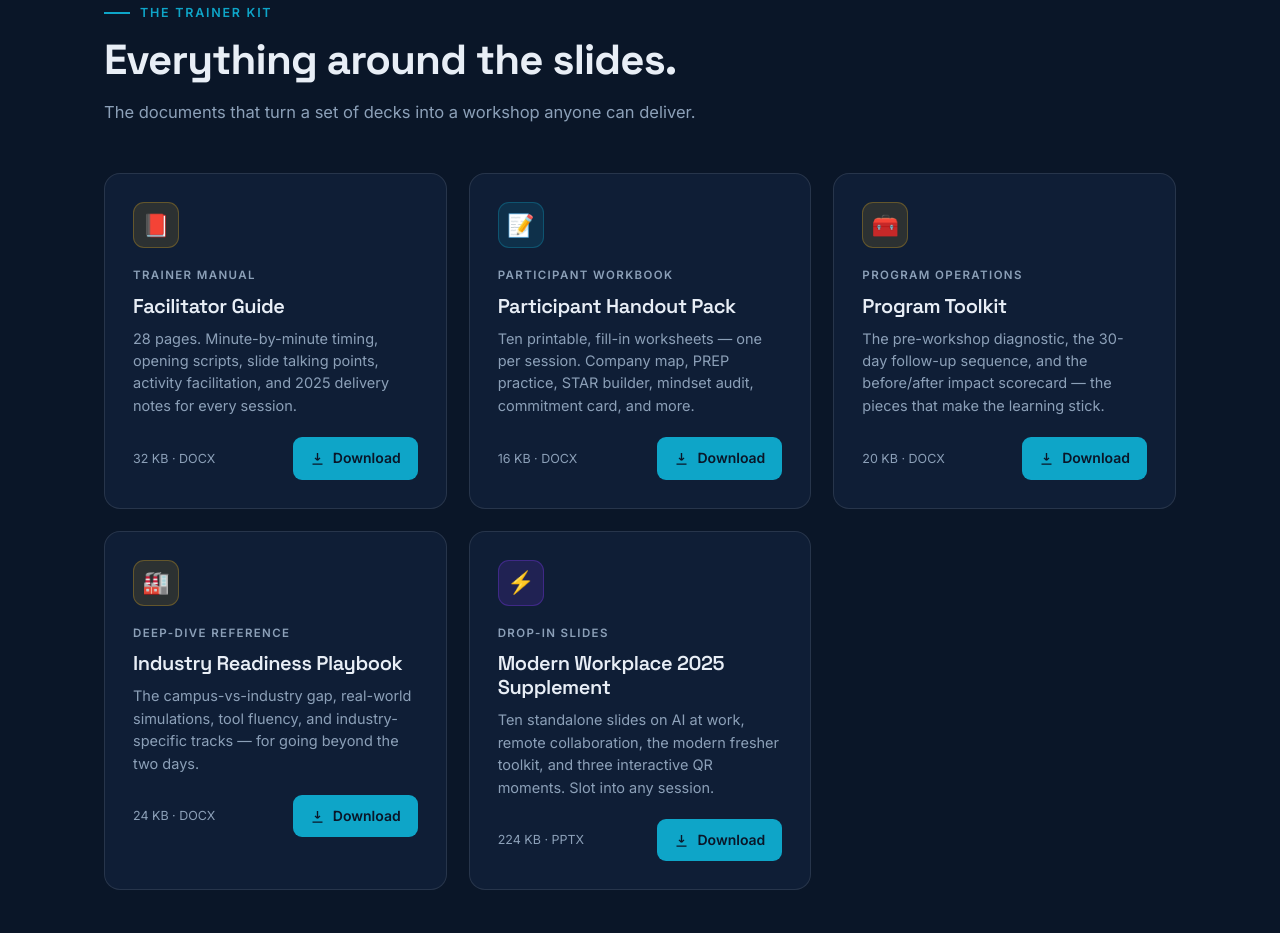
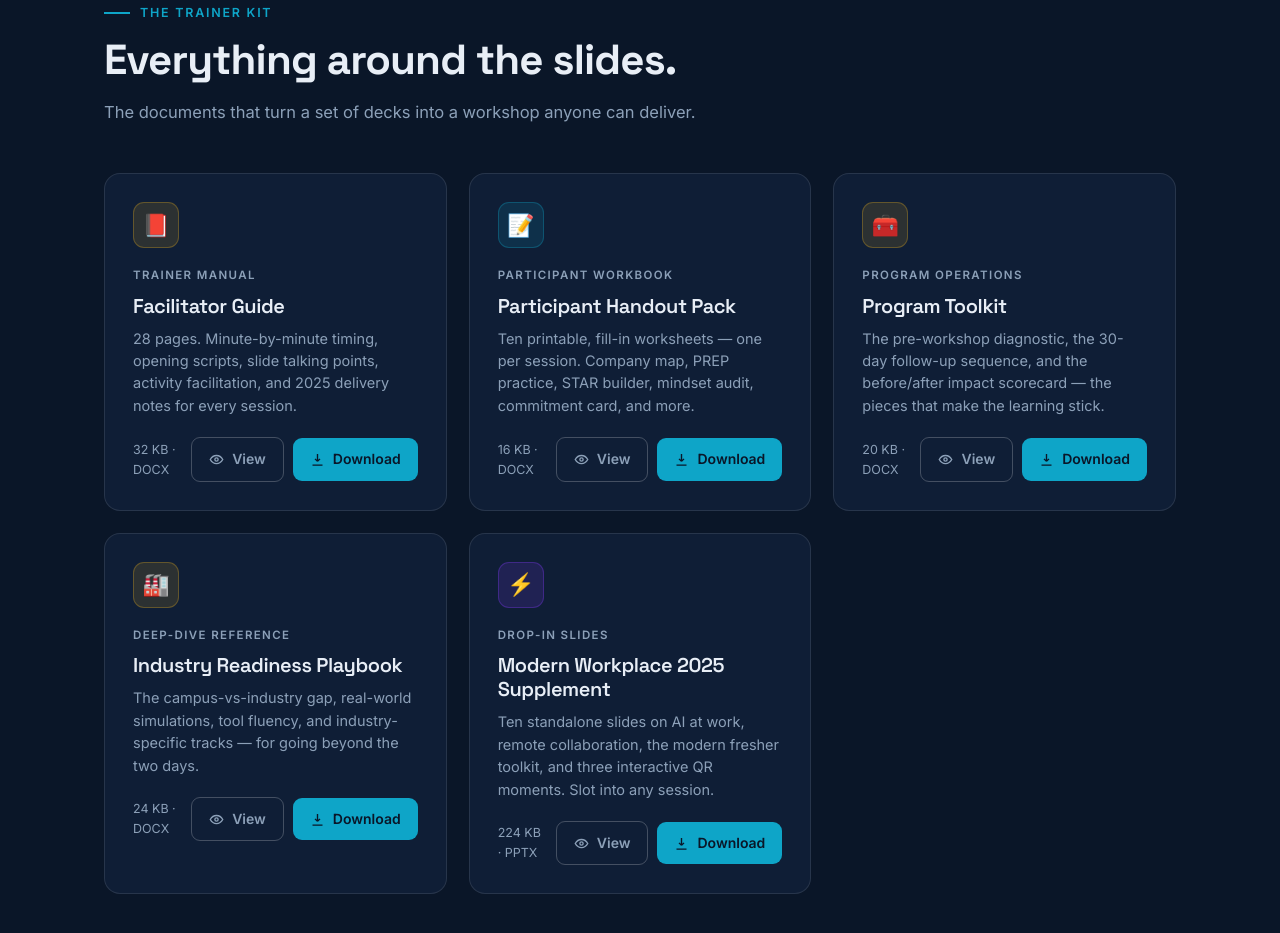
Before and after one commit to hedaprateek/campus-to-corporate, a plain HTML site: page index.html in a window 1280 px wide. Shown: the part 2782-3715 px from the top of the page. Drawn offline with Linux system fonts and the light colour scheme.

Commit message:
Add in-browser View buttons via Office Web Viewer
Every deck and resource now carries a secondary "View" action next to
its download, opening the file in view.officeapps.live.com. The viewer
fetches the file itself, so the URL is resolved absolutely against
location.href rather than hardcoded — it survives a path change.
Download stays the primary action; the README records the animation
and public-URL caveats.

Co-Authored-By: Claude Opus 5 <noreply@anthropic.com>

```diff
--- a/index.html
+++ b/index.html
@@ -119,9 +119,13 @@
     background:rgba(14,165,200,.09);padding:9px 15px;border-radius:9px;transition:background .2s,transform .15s;flex-shrink:0;white-space:nowrap}
   .stop-dl:hover{background:rgba(14,165,200,.18);transform:translateY(-1px)}
   .stop-dl svg{width:15px;height:15px}
+  .stop-acts{display:flex;align-items:center;gap:8px;flex-shrink:0}
+  .stop-view{background:transparent;border:1px solid rgba(14,165,200,.32);color:#0883a3}
+  .stop-view:hover{background:rgba(14,165,200,.10)}
   @media(max-width:640px){
     .stop-card{flex-wrap:wrap;gap:12px}
-    .stop-dl{width:100%;justify-content:center}
+    .stop-acts{width:100%}
+    .stop-dl{flex:1;justify-content:center}
   }
 
   /* ── Resource cards (guides/handouts) ── */
@@ -145,6 +149,9 @@
     background:var(--teal);padding:10px 17px;border-radius:9px;transition:background .2s,transform .15s}
   .dl-btn:hover{background:var(--teal-bright);transform:translateY(-1px)}
   .dl-btn svg{width:15px;height:15px}
+  .rcard .acts{display:flex;align-items:center;gap:9px}
+  .view-btn{background:transparent;border:1px solid rgba(255,255,255,.22);color:var(--muted)}
+  .view-btn:hover{background:rgba(255,255,255,.06);border-color:rgba(14,165,200,.5);color:#fff}
 
   /* ── How to use / structure strip ── */
   .steps{display:grid;grid-template-columns:repeat(auto-fit,minmax(220px,1fr));gap:2px;background:var(--line-dark);border-radius:16px;overflow:hidden;border:1px solid var(--line-dark)}
@@ -284,7 +291,7 @@
     <div class="allbox reveal">
       <div>
         <h3>Take the whole package.</h3>
-        <p>All ten session decks, the facilitator guide, handouts, program toolkit, industry playbook, and modern-workplace supplement — in one place. Download files individually above, or grab them all from the repository.</p>
+        <p>All ten session decks, the facilitator guide, handouts, program toolkit, industry playbook, and modern-workplace supplement — in one place. Download files individually above, or grab them all from the repository. Every deck and document also has a <strong>View</strong> button that opens it straight in your browser — handy for a quick look, though animations only play properly in PowerPoint.</p>
       </div>
       <a href="https://github.com/hedaprateek/campus-to-corporate" class="btn btn-primary" id="repoBtn" target="_blank" rel="noopener">
         <svg width="18" height="18" viewBox="0 0 24 24" fill="currentColor"><path d="M12 2A10 10 0 0 0 2 12c0 4.42 2.87 8.17 6.84 9.5.5.08.66-.23.66-.5v-1.69c-2.77.6-3.36-1.34-3.36-1.34-.46-1.16-1.11-1.47-1.11-1.47-.91-.62.07-.6.07-.6 1 .07 1.53 1.03 1.53 1.03.87 1.52 2.34 1.07 2.91.83.09-.65.35-1.09.63-1.34-2.22-.25-4.55-1.11-4.55-4.92 0-1.11.38-2 1.03-2.71-.1-.25-.45-1.29.1-2.64 0 0 .84-.27 2.75 1.02.79-.22 1.65-.33 2.5-.33.85 0 1.71.11 2.5.33 1.91-1.29 2.75-1.02 2.75-1.02.55 1.35.2 2.39.1 2.64.65.71 1.03 1.6 1.03 2.71 0 3.82-2.34 4.66-4.57 4.91.36.31.68.92.68 1.85V21c0 .27.16.59.67.5C19.14 20.16 22 16.42 22 12A10 10 0 0 0 12 2z"/></svg>
@@ -348,6 +355,14 @@
   ];
 
   const dlSvg = '<svg viewBox="0 0 24 24" fill="none" stroke="currentColor" stroke-width="2.2"><path d="M12 3v12m0 0l-4-4m4 4l4-4M4 21h16"/></svg>';
+  const eyeSvg = '<svg viewBox="0 0 24 24" fill="none" stroke="currentColor" stroke-width="2.2"><path d="M2 12s3.6-6.5 10-6.5S22 12 22 12s-3.6 6.5-10 6.5S2 12 2 12z"/><circle cx="12" cy="12" r="2.6"/></svg>';
+
+  // Office Web Viewer renders pptx/docx in-browser. It fetches the file itself,
+  // so it needs the absolute public URL — resolve against the current page so
+  // this keeps working if the site ever moves to a different path.
+  const viewURL = f =>
+    "https://view.officeapps.live.com/op/view.aspx?src=" +
+    encodeURIComponent(new URL(f, location.href).href);
 
   function stopHTML(s){
     const badges = [];
@@ -361,7 +376,10 @@
           <h4>${s.t}</h4>
           <div class="meta">${badges.join("")}<span>${s.time}</span></div>
         </div>
-        <a class="stop-dl" href="${s.file}" download>${dlSvg}Deck</a>
+        <div class="stop-acts">
+          <a class="stop-dl stop-view" href="${viewURL(s.file)}" target="_blank" rel="noopener" title="Preview in browser — no download">${eyeSvg}View</a>
+          <a class="stop-dl" href="${s.file}" download>${dlSvg}Deck</a>
+        </div>
       </div>
     </div>`;
   }
@@ -376,7 +394,10 @@
       <p>${r.desc}</p>
       <div class="foot">
         <span class="size">${r.size}</span>
-        <a class="dl-btn" href="${r.file}" download>${dlSvg}Download</a>
+        <div class="acts">
+          <a class="dl-btn view-btn" href="${viewURL(r.file)}" target="_blank" rel="noopener" title="Preview in browser — no download">${eyeSvg}View</a>
+          <a class="dl-btn" href="${r.file}" download>${dlSvg}Download</a>
+        </div>
       </div>
     </div>`).join("");
 
```
Also changed, not shown: 1 other file.
